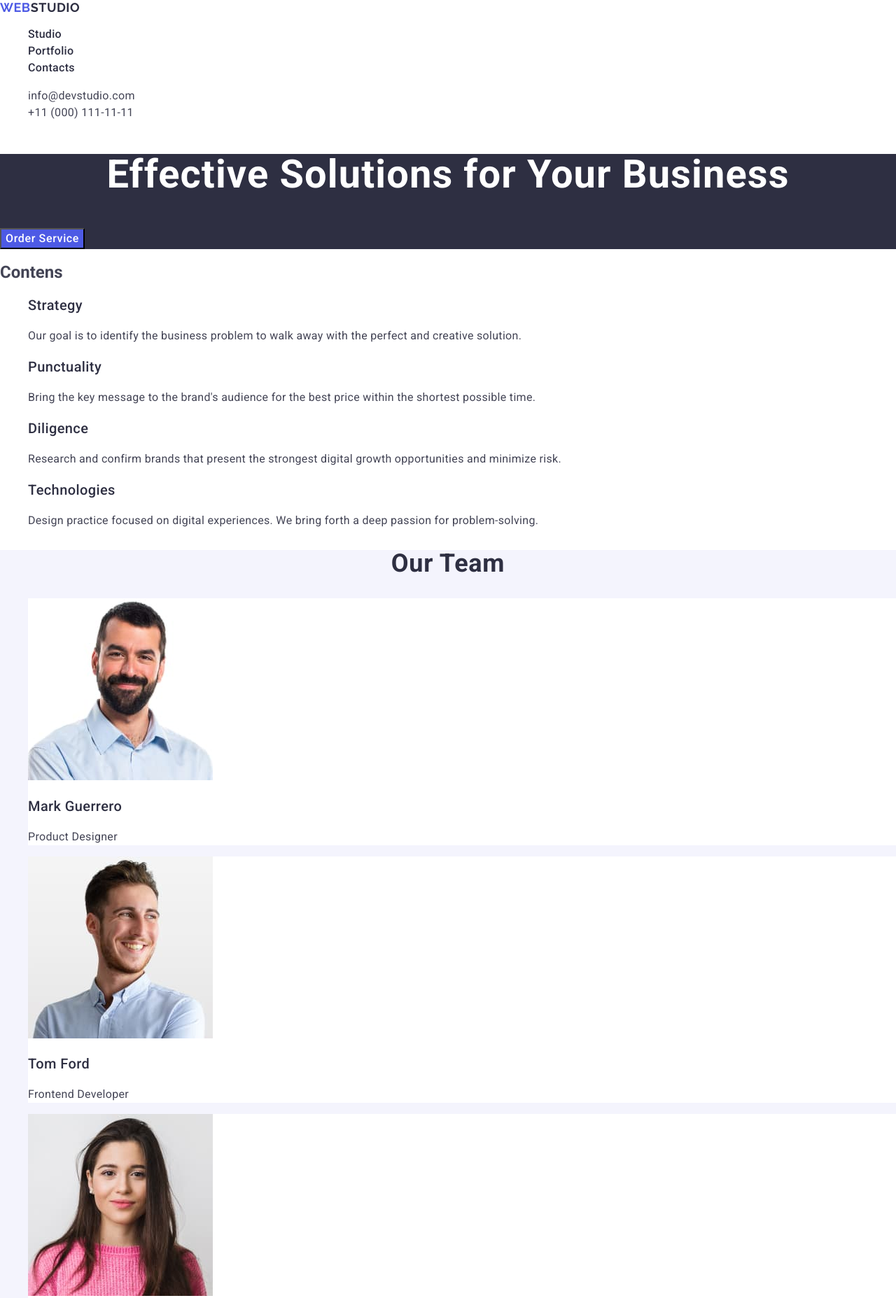
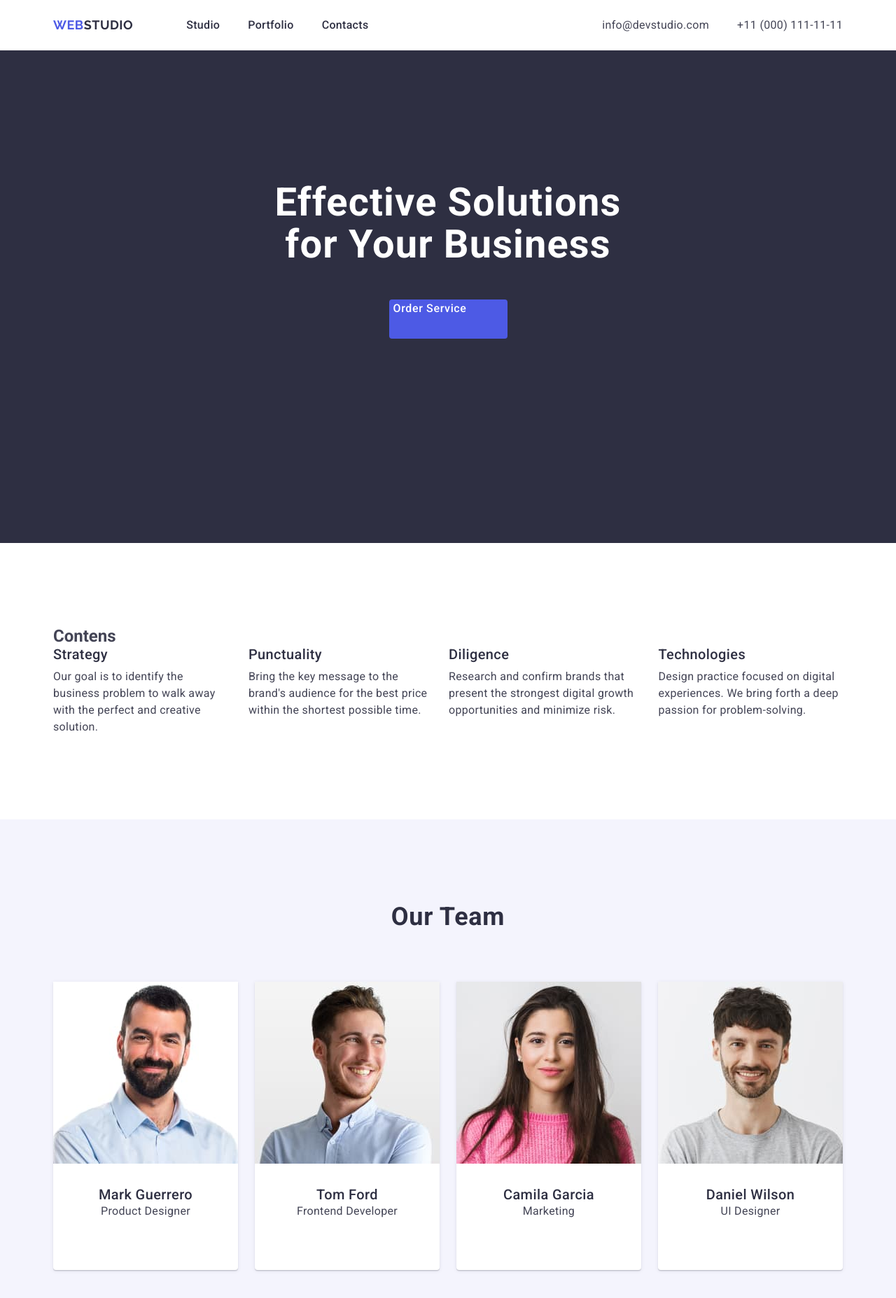
Before and after one commit to uliazakolodnaa/goit-markup-hw-03, a plain HTML site: page index.html in a window 1280 px wide. Shown: the top 1855 px of the page at 70% size. Drawn offline with nearby package versions, Linux system fonts and the light colour scheme.

Commit message:
add new file

```diff
--- a/css/styles.css
+++ b/css/styles.css
@@ -1,7 +1,21 @@
 /* COMMON STYLES */
+h1,
+h2,
+h3,
+h4,
+h5,
+h6,
+p {
+  margin-top: 0;
+  margin-bottom: 0;
+
+}
 ul,ol{
+    margin-top: 0;
+    margin-bottom: 0;
+    padding-left: 0;
     list-style-type: none;
-}
+  }
 a{
     color:inherit;
     text-decoration: none;
@@ -9,12 +23,32 @@ a{
 button{
     cursor: pointer;
 }
+img {
+    display: block;
+  }
+
 body{
 font-family: "Roboto", sans-serif;
 color: #434455;
 background-color: #FFFFFF;
 }
+.container {
+    max-width: 1158px;
+    padding-left: 15px;
+    padding-right: 15px;
+    margin-left: auto;
+    margin-right: auto;
+  }
+
 /* HEADER STYLES */
+.page-header-container{
+    display: flex;
+    justify-content: space-between;
+}
+.page-nav{
+    display: flex;
+    align-items: center;
+}
 .page-logo{
     font-family: "Raleway", sans-serif;
     font-weight: 700;
@@ -23,40 +57,66 @@ background-color: #FFFFFF;
     letter-spacing: 0.03em;
     text-transform: uppercase;
     color: #4d5ae5;
+    padding-right: 76px;
 }
 .text-logo{
     color: #2e2f42;;
 }
+.menu{
+    display: flex;
+    column-gap: 40px;
+}
 .menu-link{
+display: block;
 font-weight: 500;
 font-size: 16px;
 line-height: 1.5;
 letter-spacing: 0.02em;
 color:#2e2f42;
+padding-top: 24px;
+padding-bottom: 24px;
 }
 .menu-link:hover,
 .menu-link:focus {
 color: #404bbf;
 }
+.menu-adress{
+    display: flex;
+    column-gap: 40px;
+}
 .page-adress{
 font-style: normal;
+display: flex;
 }
 .menu-contacts{
+    display: block;
 font-weight: 400;
 font-size: 16px;
 line-height: 1.5;
 letter-spacing: 0.02em;
 color: #434455;
+padding-top: 24px;
+padding-bottom: 24px;
 }
 .menu-contacts:hover,
 .menu-contacts:focus{
 color: #404bbf;
 }
 /* HERO STYLES */
+.hero-container{
+    padding-top: 188px;
+    padding-bottom: 292px;
+    padding-left: 331px;
+    padding-right: 331px;
+}
 .hero{
-    background: #2e2f42;
+    background-color:#2e2f42;
+    max-width: 1440px;
+    margin-left: auto;
+    margin-right: auto;
 }
 .main-title{
+    max-width: 496px;
     font-family: "Roboto", sans-serif;
     font-weight: 700;
     font-size: 56px;
@@ -64,8 +124,15 @@ color: #404bbf;
     letter-spacing: 0.02em;
     text-align: center;
     color: #ffffff;
+    margin-bottom: 48px;
 }
 .buy-now-btn{
+    display: flex;
+    margin: 0 auto;
+ min-width: 169px;
+ height: 56px;
+ border: none;
+ border-radius: 4px;
     font-family: "Roboto", sans-serif;
     font-weight: 500;
     font-size: 16px;
@@ -74,18 +141,31 @@ color: #404bbf;
     color: #ffffff;
     cursor: pointer;
     background: #4d5ae5;
+    text-align: center;
 }
 .buy-now-btn:hover,
 .buy-now-btn:focus{
 background-color: #404BBF
 }
 /* SECTION 1 */
+.contens-list{
+    display: flex;
+    column-gap: 24px;
+}
+.list-item{
+    width: calc((100%-72px)) /4;
+}
 .contens-list-item{
 font-weight: 500;
 font-size: 20px;
 line-height: 1.2;
 letter-spacing: 0.02em;
 color: #2e2f42;
+margin-bottom: 8px;
+}
+.padding-title{
+padding-top: 120px;
+padding-bottom: 120px;
 }
 .list-item-blok{
     font-family: "Roboto", sans-serif;
@@ -96,11 +176,22 @@ letter-spacing: 0.02em;
 color: #434455;
 }
 /* SECTION 2 */
+.portfolio-list-list{
+    display: flex;
+    align-items: baseline;
+    justify-content: center;
+    gap:24px;
+}
 .portfolio{
 background-color: #F4F4FD;
 }
 .portfolio-list-item{
 background-color: #FFFFFF;
+width: calc((100%-72px)) /4;
+border-radius: 0 0 4px 4px;
+padding: 0px 0px 32px 0px;
+box-shadow: 0 2px 1px 0 rgba(46, 47, 66, 0.08), 0 1px 1px 0 rgba(46, 47, 66, 0.16), 0 1px 6px 0 rgba(46, 47, 66, 0.08);
+background: #fff;
 }
 .portfolio-title{
 font-weight: 700;
@@ -110,6 +201,9 @@ letter-spacing: 0.02em;
 text-align: center;
 text-transform: capitalize;
 color: #2e2f42;
+padding-bottom: 72px;
+margin-left: auto;
+margin-right: auto;
 }
 .portfolio-name{
     font-weight: 500;
@@ -117,6 +211,8 @@ color: #2e2f42;
     line-height: 1.2;
     letter-spacing: 0.02em;
     color: #2e2f42;
+    margin-top: 32px;
+    text-align: center;
 }
 .portfolio-text{
     font-weight: 400;
@@ -124,8 +220,18 @@ color: #2e2f42;
     line-height: 1.5;
     letter-spacing: 0.02em;
     color: #434455;
+    padding-bottom: 8px;
+    text-align: center;
+    margin-bottom: 32px;
 }
 /* SECTION 3 */
+.container-two{
+    max-width: 1440px;
+    padding-left: 15px;
+    padding-right: 15px;
+    margin-left: auto;
+    margin-right: auto;
+}
 .communication{
     font-weight: 700;
     font-size: 36px;
@@ -134,6 +240,18 @@ color: #2e2f42;
     text-align: center;
     text-transform: capitalize;
     color: #2e2f42;
+    padding-bottom: 72px;
+    margin-left: auto;
+    margin-right: auto;
+    }
+.communication-list{
+    display: flex;
+    flex-wrap: wrap;
+    justify-content: center;
+    column-gap: 24px;
+}
+.communication-item{
+    width:calc ((100% - 2 * 24px) / 3);
 }
 .communication-list-title{
     font-weight: 500;
@@ -141,6 +259,7 @@ color: #2e2f42;
     line-height: 1.2;
     letter-spacing: 0.02em;
     color: #2e2f42;
+    padding-top: 32px;
 }
 .communication-text{
     font-weight: 400;
@@ -148,10 +267,23 @@ color: #2e2f42;
     line-height: 1.5;
     letter-spacing: 0.02em;
     color: #434455;
+    margin-bottom: 8px;
+}
+.page{
+    border-bottom: 1px solid #e7e9fc;
+border-left: 1px solid #e7e9fc;
+border-right: 1px solid #e7e9fc;
+width: 360px;
+height: 120px;
+margin-bottom: 48px;
 }
 /* FOOTER */
 .page-footer{
 background: #2e2f42;
+max-width: 1440px;
+height: 312px;
+    margin-left: auto;
+    margin-right: auto;
 }
 .footer-text{
     font-weight: 400;
@@ -159,7 +291,13 @@ background: #2e2f42;
     line-height: 1.5;
     letter-spacing: 0.02em;
     color: #f4f4fd;
-}
+        max-width: 264px;
+        text-align: center;
+        padding-top: 16px;
+    }
+    .pag{
+        padding-top: 100px;
+    }
 .text-logo-two{
     font-family: "Raleway", sans-serif;
 font-weight: 700;
--- a/index.html
+++ b/index.html
@@ -13,6 +13,7 @@
 <body>
     <!-- HEADER -->
  <header class="page-header">
+    <div class=" container page-header-container">
     <nav class="page-nav">
 <a class="page-logo" href="./index.html">Web<span class="text-logo">Studio</span></a>
 <ul class="menu">
@@ -31,31 +32,35 @@
     </li>
 </ul>
 </address>
+</div>
 </header>
 <main>
     <!-- HERO -->
 <section class="hero">
+    <div class="container hero-container">
 <h1 class="main-title">Effective Solutions
   for Your Business</h1>
 <button class="buy-now-btn" type="button">Order Service</button>
-    </section>
+    </div>
+</section>
     <!-- SECTION 1 -->
-    <section class="contens-section" id="studio">
-       <h2>Contens</h2>
+    <section class="contens-section padding-title" id="studio">
+       <div class="container">
+        <h2>Contens</h2>
    <ul class="contens-list">
-      <li>
+      <li class="list-item">
     <h3 class="contens-list-item">Strategy</h3>
    <p class="list-item-blok">Our goal is to identify the business
       problem to walk away with the
       perfect and creative solution. </p>
     </li>
-    <li>
+    <li class="list-item">
     <h3 class="contens-list-item">Punctuality</h3>
     <p class="list-item-blok">Bring the key message to the
        brand's audience for the best price
        within the shortest possible time.</p>
     </li>
-    <li>
+    <li class="list-item">
     <h3 class="contens-list-item">Diligence</h3>
     <p class="list-item-blok">Research and confirm brands that
        present the strongest digital growth
@@ -68,9 +73,11 @@
        passion for problem-solving.</p>
     </li>
    </ul>
+</div>
     </section>
     <!-- SECTION 2 -->
-<section class="portfolio" id="Portfolio">
+<section class="portfolio padding-title" id="Portfolio">
+    <div class="conteiner">
     <h2 class="portfolio-title">Our Team</h2>
     <ul class="portfolio-list-list">
         <li class="portfolio-list-item">
@@ -102,64 +109,81 @@
         <p  class="portfolio-text">UI Designer</p>
         </li>
     </ul>
+</div>
 </section>
 <!-- SECTION 3 -->
-<section>
+<section class="padding-title">
+    <div class="container-two">
 <h2 class="communication">Our Portfolio</h2>
 <ul class="communication-list">
     <li class="communication-item">
         <img src="./images/Portfolio/banking_app.jpg" alt="Banking app"
         width="360"
         height="300">
+        <div class="page">
         <h3 class="communication-list-title">Banking App</h3>
         <p class="communication-text">App</p>
+    </div>
     </li>
     <li class="communication-item">
         <img src="./images/Portfolio/cashless_payment.jpg" alt="Cashless payment"
         width="360"
         height="300">
+        <div class="page">
         <h3 class="communication-list-title">Cashless Payment</h3>
         <p class="communication-text">Marketing</p>
+        </div>
     </li>
     <li class="communication-item">
         <img src="./images/Portfolio/meditation_app.jpg" alt="Meditation app"
         width="360"
         height="300">
+        <div class="page">
         <h3 class="communication-list-title">Meditation App</h3>
         <p class="communication-text">App</p>
+    </div>
     </li>
-
     <li class="communication-item-two">
         <img src="./images/Portfolio/taxi_service.jpg" alt="Taxi Service"
         width="360"
         height="300">
-
+        <div class="page">
         <h3 class="communication-list-title">Taxi Service</h3>
         <p class="communication-text">Marketing</p>
+    </div>
     </li>
     <li class="communication-item-two">
         <img src="./images/Portfolio/screen_illustrations.jpg" alt="Screen Illustrations"
         width="360"
         height="300">
+        <div class="page">
         <h3 class="communication-list-title">Screen Illustrations</h3>
         <p class="communication-text">Design</p>
+        </div>
     </li>
     <li class="communication-item-two">
         <img src="./images/Portfolio/online_courses.jpg" alt="Online Courses"
         width="360"
         height="300">
+        <div class="page">
         <h3 class="communication-list-title">Online Courses</h3>
         <p class="communication-text" >Marketing</p>
+        </div>
     </li>
 </ul>
+</div>
 </section>
 </main>
 <!-- FOOTER -->
 <footer class="page-footer">
+    <div class="container">
+        <div class="pag">
 <a class="page-logo-two" href="./index.html">Web<span class="text-logo-two">Studio</span> </a>
+</div>
 <p class="footer-text">Increase the flow of customers and
    sales for your business with digital
    marketing & growth solutions.</p>
+   </div>
 </footer>
 </body>
 </html>
```
